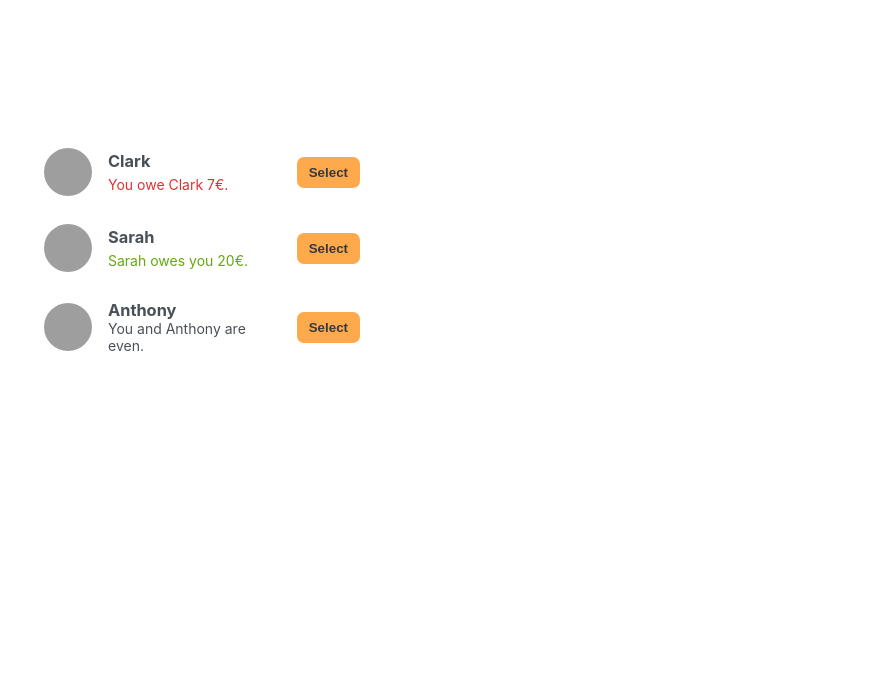
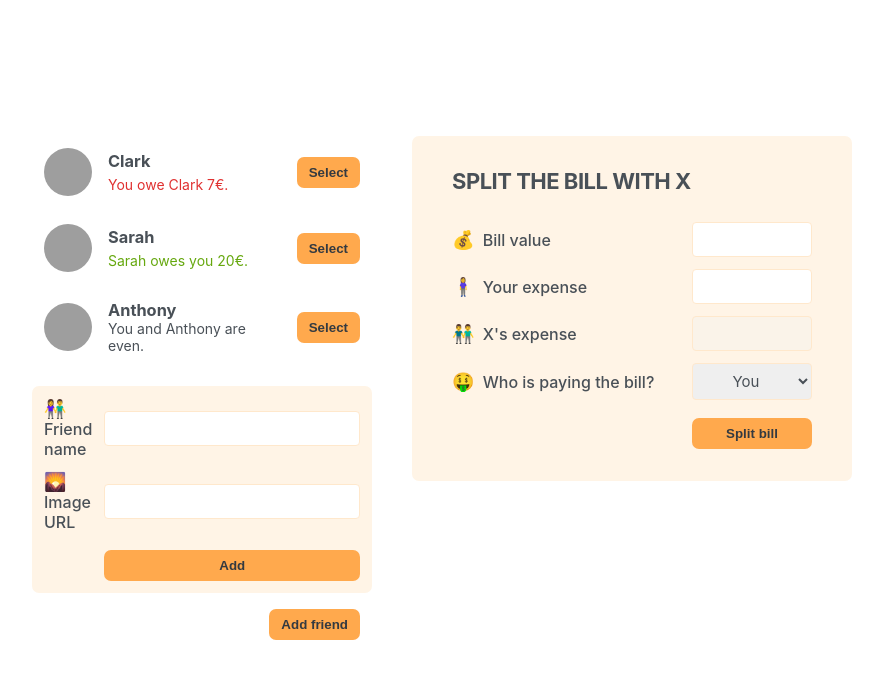
Before and after one commit to ulikverse/The_Ultimate_React_Course_2023, a React (Create React App) app in the folder 06-eat-n-split/: page / in a window 1280 px wide. Shown: the top 678 px of the page, without its empty margins (198-1081 px from the left). Built offline with nearby package versions, Linux system fonts and the light colour scheme; grey boxes are pictures that could not be loaded.

Commit message:
Building the Static App: Forms

```diff
--- a/06-eat-n-split/src/App.js
+++ b/06-eat-n-split/src/App.js
@@ -24,7 +24,10 @@
     <div className="app">
       <div className="sidebar">
         <FriendsList />
+        <FormAddFriend />
+        <Button>Add friend</Button>
       </div>
+      <FormSplitBill />
     </div>
   );
 }
@@ -61,7 +64,50 @@
 
       {friend.balance === 0 && <p>You and {friend.name} are even.</p>}
 
-      <button className="button">Select</button>
+      <Button>Select</Button>
     </li>
   );
 }
+
+function Button({ children }) {
+  return <button className="button">{children}</button>;
+}
+
+function FormAddFriend() {
+  return (
+    <form className="form-add-friend">
+      <label>👫 Friend name</label>
+      <input type="text" />
+
+      <label>🌄 Image URL</label>
+      <input type="text" />
+
+      <Button>Add</Button>
+    </form>
+  );
+}
+
+function FormSplitBill() {
+  return (
+    <form className="form-split-bill">
+      <h2>Split the bill with X</h2>
+
+      <label>💰 Bill value</label>
+      <input type="text" />
+
+      <label>🧍‍♀️ Your expense</label>
+      <input type="text" />
+
+      <label>👬 X's expense</label>
+      <input type="text" disabled />
+
+      <label>🤑 Who is paying the bill?</label>
+      <select>
+        <option vlaue="user">You</option>
+        <option vlaue="friend">X</option>
+      </select>
+
+      <Button>Split bill</Button>
+    </form>
+  );
+}
```
